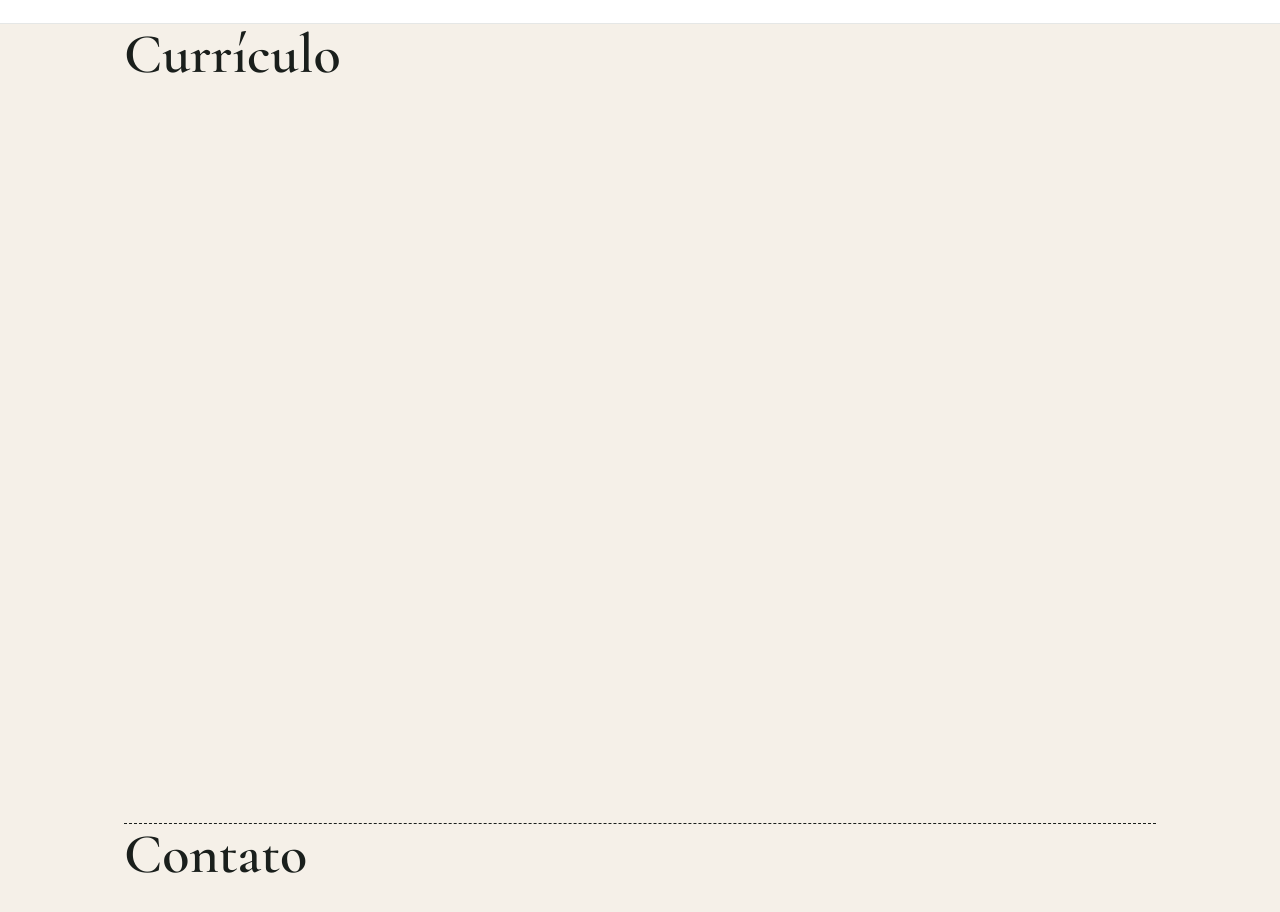
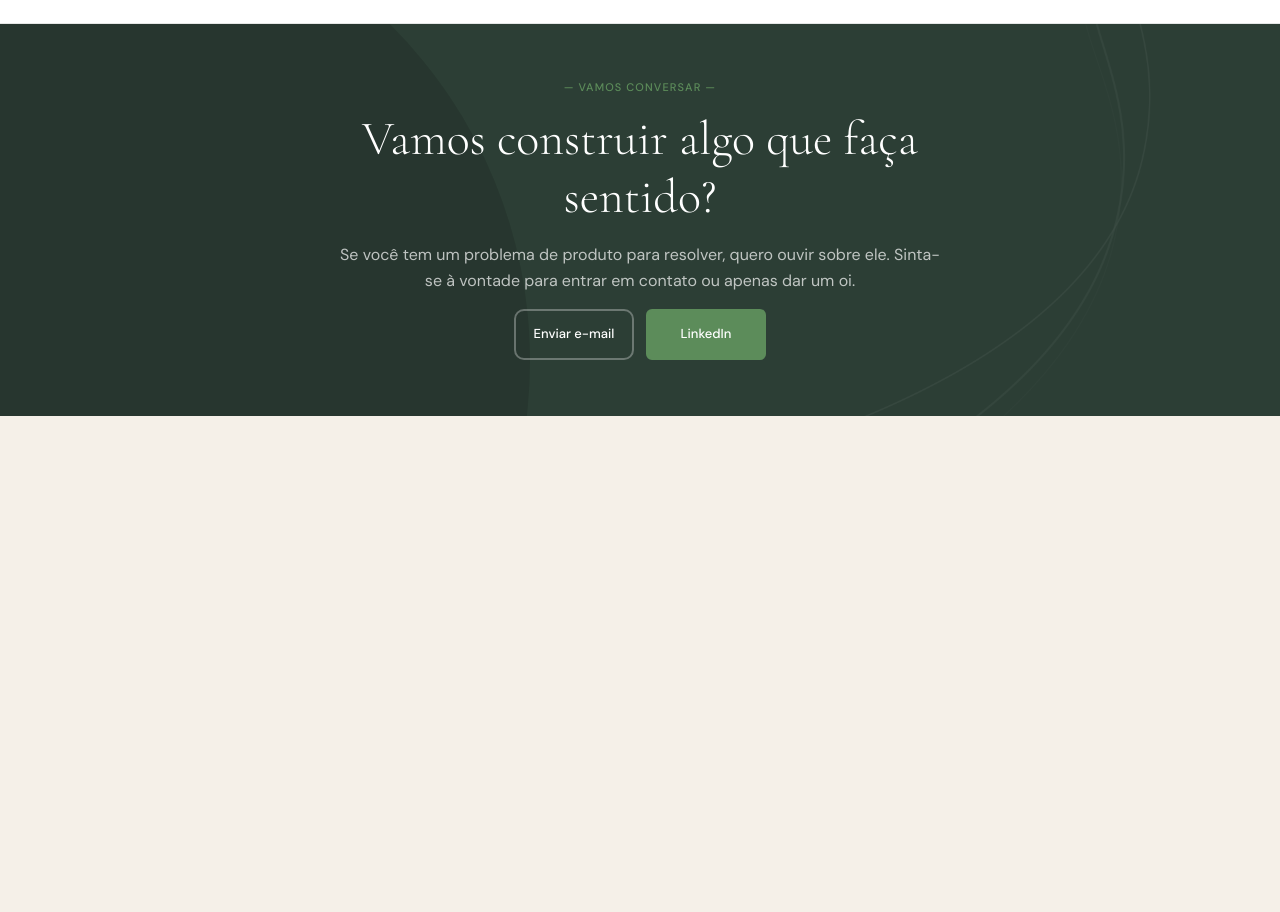
Before and after one commit to Agencia-Lumina-Digital/linda-hillary-port, a React (Vite) app: page / in a window 1280 px wide. Shown: the part 2466-3378 px from the top of the page. After the commit the page ends 2882 px from the top, so only its background shows below. Built offline with nearby package versions, Linux system fonts and the light colour scheme.

Commit message:
feat: [CONTACT] create

```diff
--- a/src/App.tsx
+++ b/src/App.tsx
@@ -3,6 +3,7 @@ import { Navbar } from './components/organisms/Navbar/Navbar';
 import { Hero } from './features/hero/Hero';
 import { Projects } from './features/projects/Projects';
 import { About } from './features/about/About';
+import { Contact } from './features/contact/Contact';
 import { tokens } from './theme/tokens';
 
 function App() {
@@ -33,12 +34,8 @@ function App() {
           <About />
         </Box>
 
-        <Box id="resume" sx={{ height: '100vh', borderBottom: '1px dashed' }}>
-          <Typography variant="h2">Currículo</Typography>
-        </Box>
-
-        <Box id="contact" sx={{ height: '80vh' }}>
-          <Typography variant="h2">Contato</Typography>
+        <Box id="contact">
+          <Contact />
         </Box>
       </Container>
     </Box>
--- a/src/components/organisms/Navbar/Navbar.tsx
+++ b/src/components/organisms/Navbar/Navbar.tsx
@@ -22,8 +22,14 @@ export const Navbar = () => {
   };
 
   const handleScroll = (id: string) => {
+    setMobileOpen(false); // Fecha o menu mobile se estiver aberto
+
+    if (id === 'resume') {
+      window.open('/curriculo.pdf', '_blank');
+      return;
+    }
+
     setActiveItem(id);
-    setMobileOpen(false); // Fecha o menu mobile se estiver aberto
 
     if (id === 'hero') {
       window.scrollTo({ top: 0, behavior: 'smooth' });
@@ -161,13 +167,12 @@ export const Navbar = () => {
           })}
 
           <Button
-            variant="primary"
+            variant="ghost"
             onClick={() => handleScroll('contact')}
             sx={{
-              mt: 6,
-              width: '100%',
-              maxWidth: '300px',
-              py: '16px' // Um pouco mais alto no mobile para facilidade de clique
+              color: activeItem === 'contact' ? tokens.colors.text.amber : tokens.colors.text.primary,
+              fontSize: tokens.typography.fontSize[26],
+              fontFamily: tokens.typography.fontFamily.display,
             }}
           >
             Contato
--- /dev/null
+++ b/src/features/contact/Contact.tsx
@@ -0,0 +1,154 @@
+import { Box, Stack, Typography } from '@mui/material';
+import { Button } from '../../components/atoms/Button/Button';
+import { tokens } from '../../theme/tokens';
+import grafismoHero from '../../theme/assets/grafismo-rios-hero.png';
+
+export const Contact = () => {
+  return (
+    <Box
+      sx={{
+        py: { xs: 10, md: 14 },
+        backgroundColor: tokens.colors.background.inverse, // Verde escuro (#2C3E35)
+        mx: { xs: '-24px', md: 'calc(-50vw + 50%)' }, // Sangramento lateral total
+        px: { xs: '24px', md: 'calc(50vw - 50%)' }, // Alinhamento interno com o site
+        position: 'relative',
+        overflow: 'hidden', // Importante para não quebrar a tela com os grafismos
+      }}
+    >
+      {/* Círculo decorativo no canto inferior esquerdo - projeta-se mais para dentro em telas maiores */}
+      <Box
+        sx={{
+          position: 'absolute',
+          bottom: { xs: '-150px', sm: '-220px', md: '-320px', lg: '-420px' },
+          left: { xs: '-150px', sm: '-220px', md: '-320px', lg: '-420px' },
+          width: { xs: '300px', sm: '500px', md: '750px', lg: '950px' },
+          height: { xs: '300px', sm: '500px', md: '750px', lg: '950px' },
+          borderRadius: '50%',
+          backgroundColor: 'rgba(0, 0, 0, 0.12)', // Círculo escuro sutil sobre o fundo verde
+          zIndex: 1,
+          pointerEvents: 'none',
+        }}
+      />
+
+      {/* Grafismo decorativo claro no lado direito */}
+      <Box
+        component="img"
+        src={grafismoHero}
+        alt=""
+        sx={{
+          position: 'absolute',
+          top: '50%',
+          right: { xs: '-30%', sm: '-20%', md: '-10%' },
+          transform: 'translateY(-50%) scaleX(-1)', // Espelhado
+          width: { xs: '100%', sm: '70%', md: '50%' },
+          maxWidth: '600px',
+          zIndex: 1,
+          pointerEvents: 'none',
+          filter: 'brightness(0) invert(1) opacity(0.08)', // Transforma as linhas em branco bem suave
+        }}
+      />
+
+      {/* Conteúdo Central */}
+      <Stack
+        spacing={4}
+        alignItems="center"
+        sx={{
+          position: 'relative',
+          zIndex: 2, // Garante que fica por cima dos grafismos
+          maxWidth: '640px',
+          mx: 'auto',
+          textAlign: 'center',
+        }}
+      >
+        {/* Eyebrow / Tagline */}
+        <Typography
+          sx={{
+            color: tokens.colors.text.accent,
+            fontWeight: tokens.typography.fontWeight.medium,
+            fontSize: tokens.typography.fontSize[11],
+            letterSpacing: '0.1em',
+            textTransform: 'uppercase',
+          }}
+        >
+          — Vamos conversar —
+        </Typography>
+
+        {/* Título */}
+        <Typography
+          variant="h2"
+          sx={{
+            fontFamily: tokens.typography.fontFamily.display,
+            color: tokens.colors.text.onBrand,
+            fontSize: { xs: tokens.typography.fontSize[38], md: tokens.typography.fontSize[48] },
+            fontWeight: tokens.typography.fontWeight.light,
+            lineHeight: 1.2,
+          }}
+        >
+          Vamos construir algo que faça sentido?
+        </Typography>
+
+        {/* Descrição */}
+        <Typography
+          sx={{
+            fontFamily: tokens.typography.fontFamily.body,
+            color: 'rgba(255, 255, 255, 0.7)',
+            fontSize: { xs: tokens.typography.fontSize[14], md: tokens.typography.fontSize[16] },
+            lineHeight: 1.6,
+            fontWeight: tokens.typography.fontWeight.regular,
+            px: { xs: 2, md: 4 },
+          }}
+        >
+          Se você tem um problema de produto para resolver, quero ouvir sobre ele. Sinta-se à vontade para entrar em contato ou apenas dar um oi.
+        </Typography>
+
+        {/* Botões de Ação */}
+        <Stack
+          direction="row"
+          spacing={3}
+          sx={{
+            mt: 2,
+            width: { xs: '100%', md: 'auto' },
+            justifyContent: 'center'
+          }}
+        >
+          {/* Botão Enviar e-mail (Contorno claro) */}
+          <Button
+            variant="outlined"
+            sx={{
+              borderColor: 'rgba(255, 255, 255, 0.3)',
+              color: '#FFFFFF',
+              px: { xs: 3, md: 0 },
+              py: '12px',
+              width: { xs: '100%', md: '120px' },
+              flex: { xs: 1, md: 'none' },
+              '&:hover': {
+                borderColor: '#FFFFFF',
+                backgroundColor: 'rgba(255, 255, 255, 0.05)',
+              },
+            }}
+          >
+            Enviar e-mail
+          </Button>
+
+          {/* Botão LinkedIn (Fundo verde marca) */}
+          <Button
+            variant="primary"
+            sx={{
+              backgroundColor: '#5C8C5A', // Verde semântico do design system
+              color: '#FFFFFF',
+              px: { xs: 3, md: 0 },
+              py: '12px',
+              width: { xs: '100%', md: '120px' },
+              flex: { xs: 1, md: 'none' },
+              '&:hover': {
+                backgroundColor: '#3D5548',
+              },
+            }}
+          >
+            LinkedIn
+          </Button>
+        </Stack>
+      </Stack>
+    </Box>
+  );
+};
```
